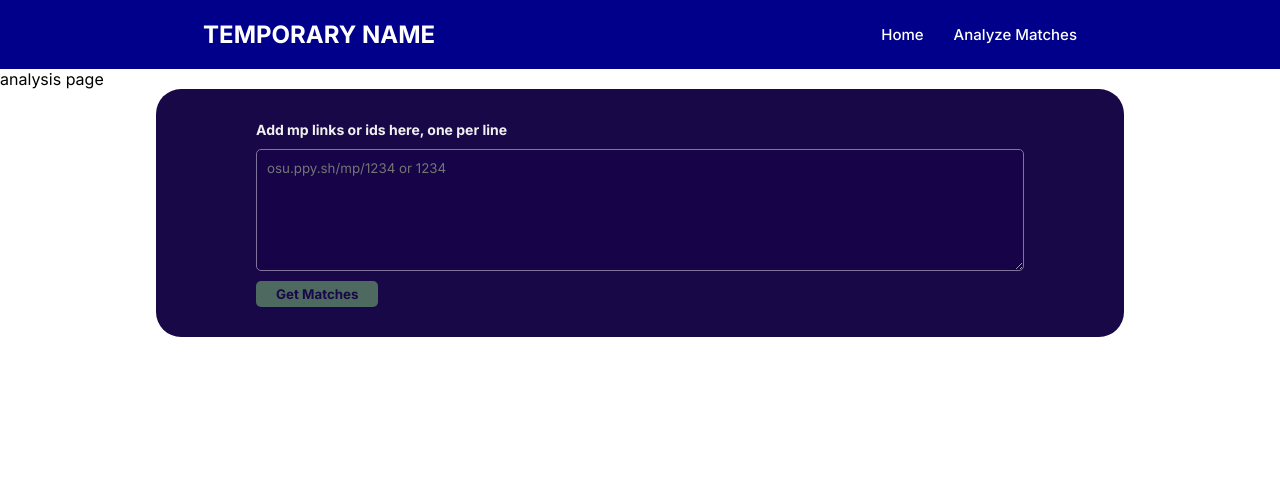
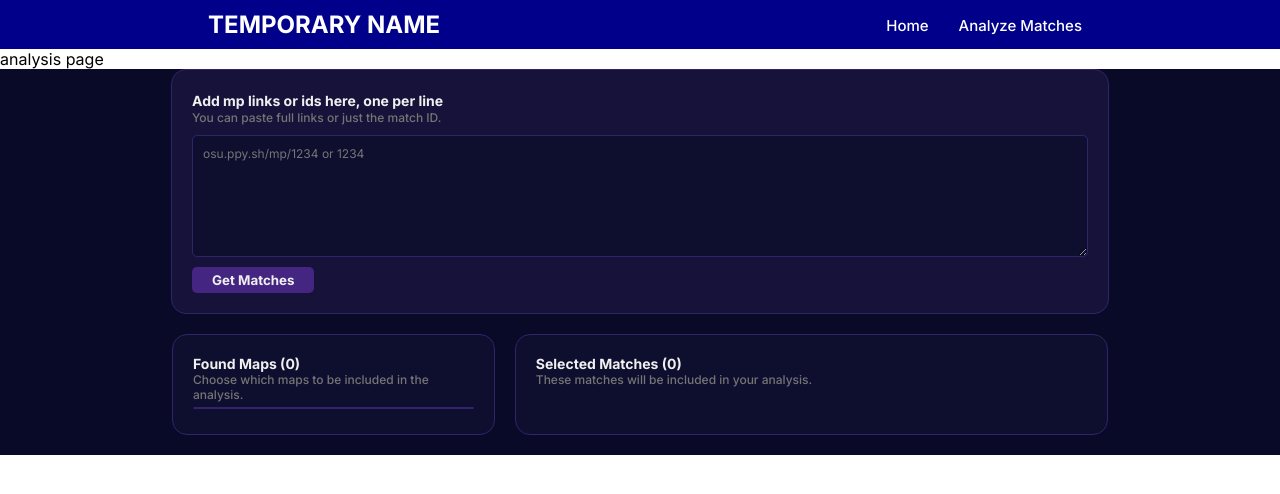
Before and after one commit to pusaf/mp-analysis, a React app in the folder frontend/: page /analyze in a window 1280 px wide. Shown: the top 494 px of the page. Built offline with nearby package versions, Linux system fonts and the light colour scheme; the HTML template or start-up script is replaced by a standard one.

Commit message:
Refactored styling to use color variables + updated analysis page UI

```diff
--- a/frontend/src/components/MapList/MapList.jsx
+++ b/frontend/src/components/MapList/MapList.jsx
@@ -3,11 +3,15 @@ import MapToggle from '../MapToggle/MapToggle';
 
 const MapList = ({ maps }) => {
     return (<>
-        <ul>
-            {maps.map((beatmap, index) => {
-                return <MapToggle key={"toggle" + beatmap.id + "-" + beatmap.mods} map={beatmap} index={index} />
-            })}
-        </ul>
+        <div className={styles.card}>
+            <h2>Found Maps ({maps.length})</h2>
+            <h3>Choose which maps to be included in the analysis.</h3>
+            <ul>
+                {maps.map((beatmap, index) => {
+                    return <MapToggle key={"toggle" + beatmap.id + "-" + beatmap.mods} map={beatmap} index={index} />
+                })}
+            </ul>
+        </div>
     </>);
 }
 
--- a/frontend/src/components/MapList/map-list.module.css
+++ b/frontend/src/components/MapList/map-list.module.css
@@ -0,0 +1,23 @@
+.card {
+    flex: 1 1 auto;
+
+    max-width: 30%;
+
+
+    padding: 20px 20px;
+    border-radius: 15px;
+
+    background-color: var(--color-secondary);
+    border: 1px solid var(--color-border);
+    color: var(--color-text-1);
+
+    flex: 1 1 auto;
+}
+
+.card ul {
+    margin: 5px 0;
+    padding: 0;
+
+    border-radius: 5px;
+    border: 1px solid var(--color-border);
+}
--- a/frontend/src/components/MapToggle/MapToggle.jsx
+++ b/frontend/src/components/MapToggle/MapToggle.jsx
@@ -5,7 +5,8 @@ const MapToggle = ({ map, index }) => {
         <li className={styles.beatmap}>
             <input type="checkbox" id={`mp-map-${map.id}+${map.mods}`} name={index} defaultChecked></input>
             <label htmlFor={`mp-map-${map.id}+${map.mods}`}>
-                {map.name} [{map.diff}] +{map.mods}
+                <span className={styles.mapName}>{map.name} [{map.diff}]</span>
+                <span className={styles.mods}>+{map.mods}</span>
             </label>
         </li>
     </>);
--- a/frontend/src/components/MapToggle/map-toggle.module.css
+++ b/frontend/src/components/MapToggle/map-toggle.module.css
@@ -1,3 +1,40 @@
 .beatmap {
     list-style-type: none;
+    display: flex;
+    align-items: center;
+
+    background-color: var(--color-tertiary);
+    border-bottom: 1px solid var(--color-border);
+    padding: 5px;
 }
+
+.beatmap:last-child {
+    border: none;
+}
+
+
+.beatmap label {
+    font-size: 12px;
+    display: flex;
+
+    width: 90%;
+}
+
+.mapName {
+    flex: 1;
+    min-width: 0;
+
+    white-space: nowrap;
+    overflow: hidden;
+    text-overflow: ellipsis;
+}
+
+.mods {
+    flex-shrink: 0;
+    width: 20%;
+    text-align: right;
+}
+
+.beatmap input {
+    accent-color: var(--color-button)
+}
--- a/frontend/src/components/MatchInput/MatchInput.jsx
+++ b/frontend/src/components/MatchInput/MatchInput.jsx
@@ -49,6 +49,7 @@ const MatchInput = ({selectedMatches, setSelectedMatches}) => {
             <div>
                 <label htmlFor="matches">Add mp links or ids here, one per line</label>
             </div>
+            <h3>You can paste full links or just the match ID.</h3>
             <textarea
                 id="matches" name="matches" type="url" placeholder="osu.ppy.sh/mp/1234 or 1234" required
                 value={matchInputs}
--- a/frontend/src/components/MatchInput/match-input.module.css
+++ b/frontend/src/components/MatchInput/match-input.module.css
@@ -3,17 +3,18 @@
     flex-direction: column;
 
     align-items: flex-start;
-    gap: 10px;
-    min-width: 60%;
+    min-width: 70%;
 
-    padding: 30px 100px;
-    border-radius: 25px;
+    padding: 20px 20px;
+    border-radius: 15px;
 
-    background-color: rgb(25, 8, 71);
-    color: rgb(240,240,240);
+    background-color: var(--color-primary);
+    border: 1px solid var(--color-border);
+    color: var(--color-text-1);
 
     flex: 1 1 auto;
 }
+
 
 .card label {
     font-size: 14px;
@@ -23,31 +24,39 @@
 .card textarea {
     align-self: stretch;
     min-height: 100px;
-    border: 1px solid rgb(127, 116, 154);
+    border: 1px solid var(--color-border);
     border-radius: 5px;
     padding: 10px;
+    font-size: 12px;
     resize: vertical;
 
+    margin-top: 10px;
 
-    color: rgb(240,240,240);
-    background-color: rgb(22, 3, 72);
+    color: var(--color-text-2);
+    background-color: var(--color-secondary);
+}
+
+.card textarea:focus {
+    outline: transparent;
+    border: 1px solid var(--color-button);
 }
 
 .card button {
     border: none;
     border-radius: 5px;
     padding:  5px 20px;
+    margin-top: 10px;
     cursor: pointer;
 
-    background-color: aquamarine;
+    background-color: var(--color-button);
 
-    color: rgb(25, 8, 71);
+    color: var(--color-text-1);
     font-weight: bold;
     flex: 0 1 auto;
 }
 
 .card button:disabled {
-    background-color: rgb(78, 105, 96);
+    background-color: var(--color-button-unavailable);
     cursor: default;
 }
 
--- a/frontend/src/components/MatchList/MatchList.jsx
+++ b/frontend/src/components/MatchList/MatchList.jsx
@@ -3,11 +3,15 @@ import MatchDisplay from '../MatchDisplay/MatchDisplay';
 
 const MatchList = ({selectedMatches, setSelectedMatches}) => {
     return (<>
-        <ul>
-            {selectedMatches.map((mp) => {
-                return <MatchDisplay key={mp.match.id} mp={mp}/>
-            })}
-        </ul>
+        <div className={styles.card}>
+            <h2>Selected Matches ({selectedMatches.length})</h2>
+            <h3>These matches will be included in your analysis.</h3>
+            <ul>
+                {selectedMatches.map((mp) => {
+                    return <MatchDisplay key={mp.match.id} mp={mp}/>
+                })}
+            </ul>
+        </div>
     </>);
 }
 
--- a/frontend/src/components/MatchList/match-list.module.css
+++ b/frontend/src/components/MatchList/match-list.module.css
@@ -0,0 +1,14 @@
+.card {
+    flex: 1 1 auto;
+
+    margin-left: 20px;
+
+    padding: 20px 20px;
+    border-radius: 15px;
+
+    background-color: var(--color-secondary);
+    border: 1px solid var(--color-border);
+    color: var(--color-text-1);
+
+    flex: 1 1 auto;
+}
--- a/frontend/src/components/MatchesInfo/stat-settings.module.css
+++ b/frontend/src/components/MatchesInfo/stat-settings.module.css
@@ -1,5 +1,10 @@
 .flexContainer {
     display: flex;
 
-    min-width: 60%;
+    min-width: calc(70% + 40px);
+    padding: 20px 30px;
+
+    justify-content: space-between;
+
+    color: var(--color-text-1);
 }
--- a/frontend/src/components/Navbar/Navbar.jsx
+++ b/frontend/src/components/Navbar/Navbar.jsx
@@ -5,7 +5,7 @@ const Navbar = () => {
     return (
     <nav className={styles.navbar}>
         <div className={styles.flexContainer}>
-            <h2>TEMPORARY NAME</h2>
+            <h1>TEMPORARY NAME</h1>
         </div>
         <ul className={styles.navbuttons}>
             <li><Link to="/">Home</Link></li>
--- a/frontend/src/pages/Analyze/analyze.module.css
+++ b/frontend/src/pages/Analyze/analyze.module.css
@@ -2,4 +2,6 @@
     display: flex;
     flex-direction: column;
     align-items: center;
+
+    background-color: var(--color-background);
 }
--- a/frontend/src/styles/default.css
+++ b/frontend/src/styles/default.css
@@ -1,4 +1,16 @@
 @import url('https://fonts.googleapis.com/css2?family=Inter:ital,opsz,wght@0,14..32,100..900;1,14..32,100..900&family=Roboto:ital,wght@0,100..900;1,100..900&display=swap');
+
+:root {
+    --color-primary: rgb(22, 18, 58);
+    --color-secondary: rgb(14, 15, 47);
+    --color-tertiary: rgb(30, 27, 72);
+    --color-background: rgb(9, 10, 39);
+    --color-border: rgb(49, 36, 105);
+    --color-text-1: rgb(240,240,240);
+    --color-text-2: rgb(117, 117, 117);
+    --color-button: rgb(111, 58, 221);
+    --color-button-unavailable: rgb(68, 38, 130);
+}
 
 body {
     margin: 0;
@@ -16,3 +28,21 @@ body {
 * {
     font-family: inherit;
 }
+
+h1 {
+    margin: 10px;
+}
+
+h2 {
+    font-size: 14px;
+    font-weight: bold;
+    color: var(--color-text-1);
+    margin: 0;
+}
+
+h3 {
+    font-size: 12px;
+    font-weight: 500;
+    color: var(--color-text-2);
+    margin: 0;
+}
```
